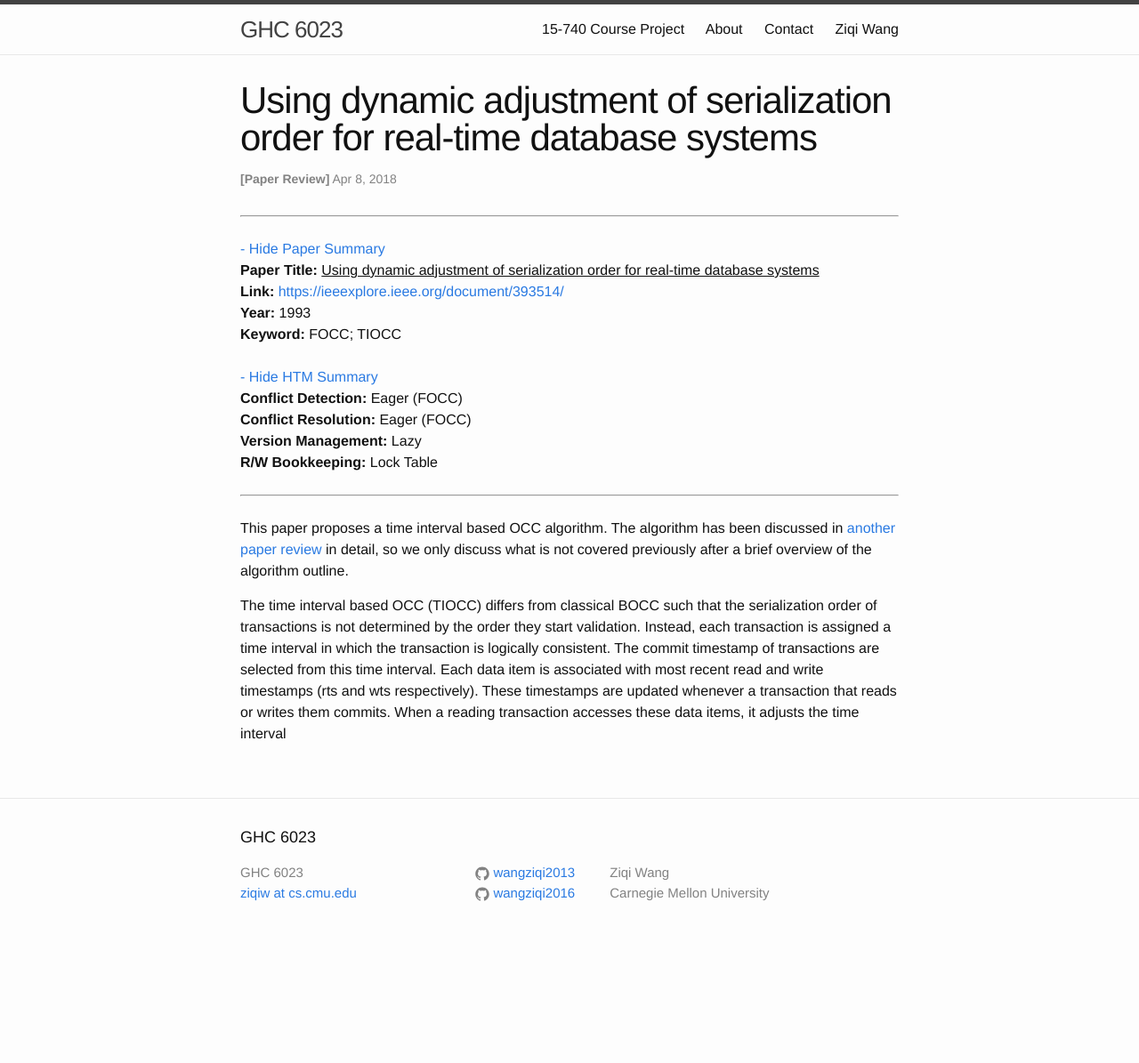
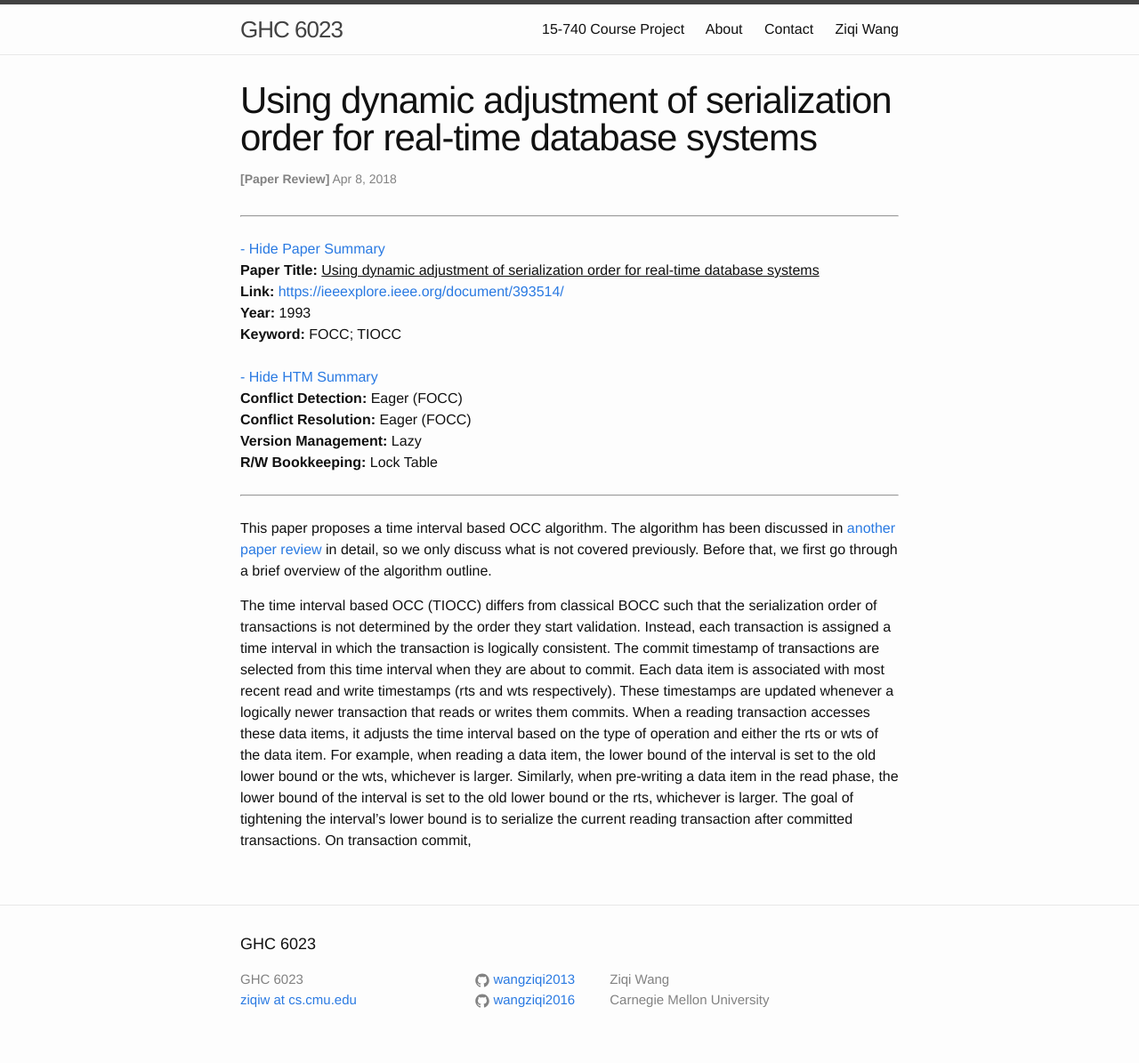
Before and after one commit to wangziqi2013/wangziqi2013.github.io, a Jekyll site: the page built from _posts/2018-04-09-Using-Dym-Adj-of-Serialization-Order-for-Real-Time-DBMS.markdown, in a window 1280 px wide. Shown: the whole page at 89% size. Built offline with Jekyll 4.4.1, drawn with Linux system fonts in a browser that asks for light colours; before the commit the page ends 1075 px from its top, so only the background shows below that.

Commit message:
Finished read and write

```diff
--- a/_posts/2018-04-09-Using-Dym-Adj-of-Serialization-Order-for-Real-Time-DBMS.markdown
+++ b/_posts/2018-04-09-Using-Dym-Adj-of-Serialization-Order-for-Real-Time-DBMS.markdown
@@ -15,11 +15,17 @@ version_mgmt: Lazy
 
 This paper proposes a time interval based OCC algorithm. The algorithm has been discussed in [another
 paper review]({% post_url 2018-04-07-Concurrent-Certifications-by-Intervals-of-ts-in-distributed-dbms %})
-in detail, so we only discuss what is not covered previously after a brief overview of the algorithm outline.
+in detail, so we only discuss what is not covered previously. Before that, we first go through a brief
+overview of the algorithm outline.
 
 The time interval based OCC (TIOCC) differs from classical BOCC such that the serialization order of
 transactions is not determined by the order they start validation. Instead, each transaction is assigned
 a time interval in which the transaction is logically consistent. The commit timestamp of transactions are
-selected from this time interval. Each data item is associated with most recent read and write timestamps
-(rts and wts respectively). These timestamps are updated whenever a transaction that reads or writes them
-commits. When a reading transaction accesses these data items, it adjusts the time interval
+selected from this time interval when they are about to commit. Each data item is associated with most recent
+read and write timestamps (rts and wts respectively). These timestamps are updated whenever a logically newer
+transaction that reads or writes them commits. When a reading transaction accesses these data items, it adjusts
+the time interval based on the type of operation and either the rts or wts of the data item. For example, when
+reading a data item, the lower bound of the interval is set to the old lower bound or the wts, whichever is
+larger. Similarly, when pre-writing a data item in the read phase, the lower bound of the interval is set to the
+old lower bound or the rts, whichever is larger. The goal of tightening the interval's lower bound is to serialize
+the current reading transaction after committed transactions. On transaction commit,
```
